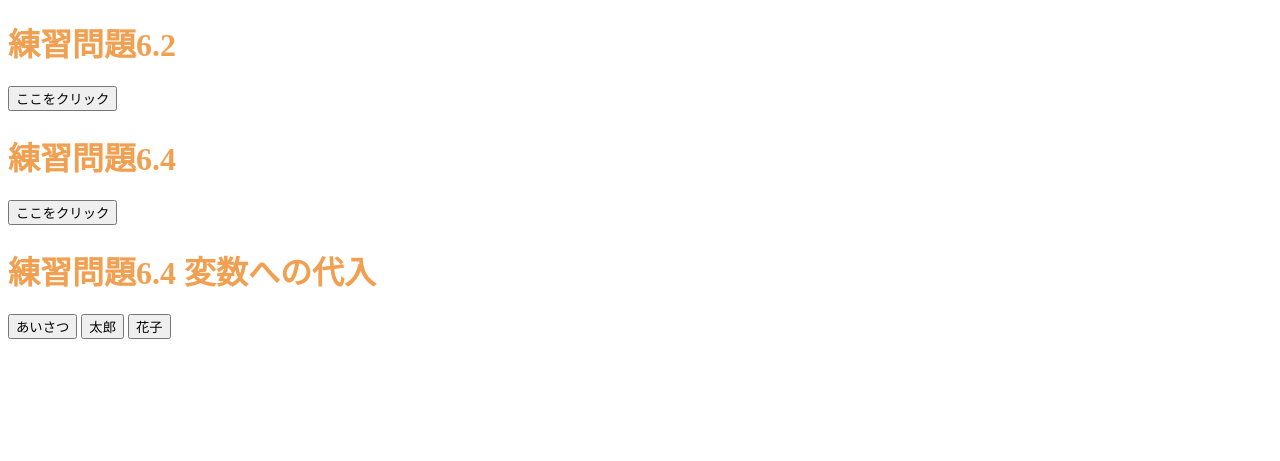
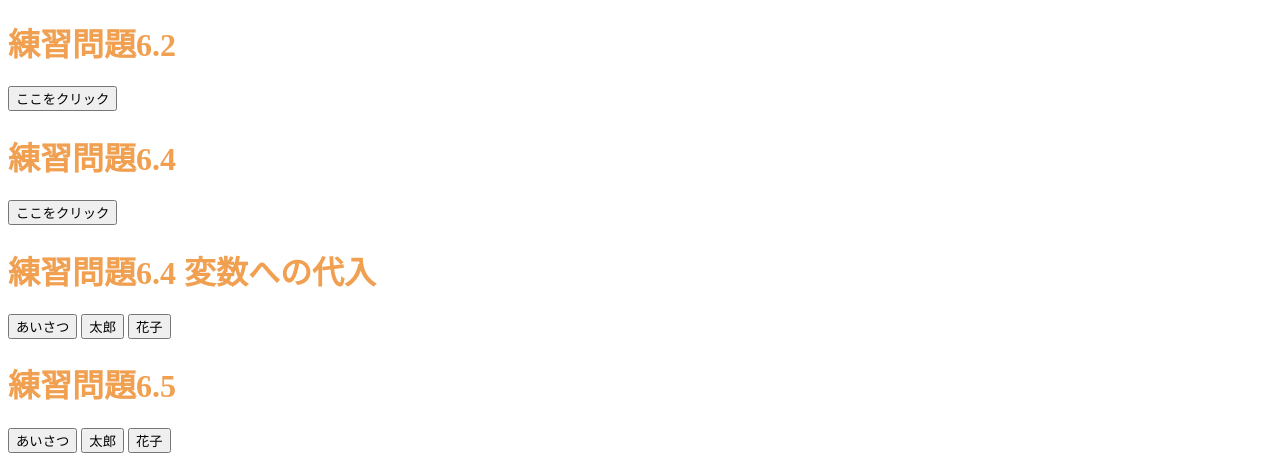
Before and after one commit to yugo0911/web2026_0928, a plain HTML site: page index.html in a window 1280 px wide. Shown: the part 740-1201 px from the top of the page. Before the commit the page ends 1087 px from the top, so only its background shows below. Drawn offline with Linux system fonts and the light colour scheme.

Commit message:
Add practice problem 6.5 buttons and header
Added new buttons and header for practice problem 6.5.

```diff
--- a/index.html
+++ b/index.html
@@ -8,6 +8,7 @@
   <script src="myjs.js"></script>
   <script src="ex6-1.js"></script>
   <script src="ex6-4.js"></script>
+  <script src="ex6-5.js"></script>
 </head>
 
 <body>
@@ -112,6 +113,13 @@
 <input type="button" value="あいさつ" onclick="sayhello64();">
 <input type="button" value="太郎" onclick="taro64();">
 <input type="button" value="花子" onclick="hanako64();">
+
+  <!-- 練習問題6.5 -->
+<h1>練習問題6.5</h1>
+
+<input type="button" value="あいさつ" onclick="sayhello65();">
+<input type="button" value="太郎" onclick="taro65();">
+<input type="button" value="花子" onclick="hanako65();">
 </body>
 
 </html>
```
